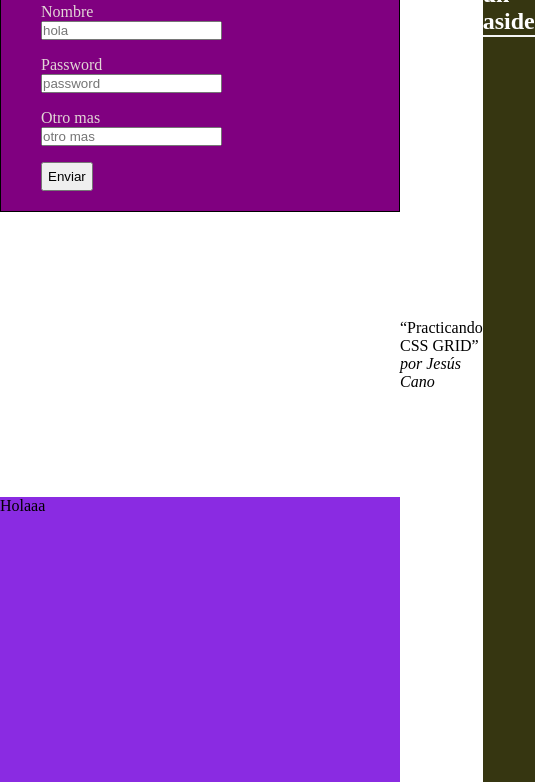
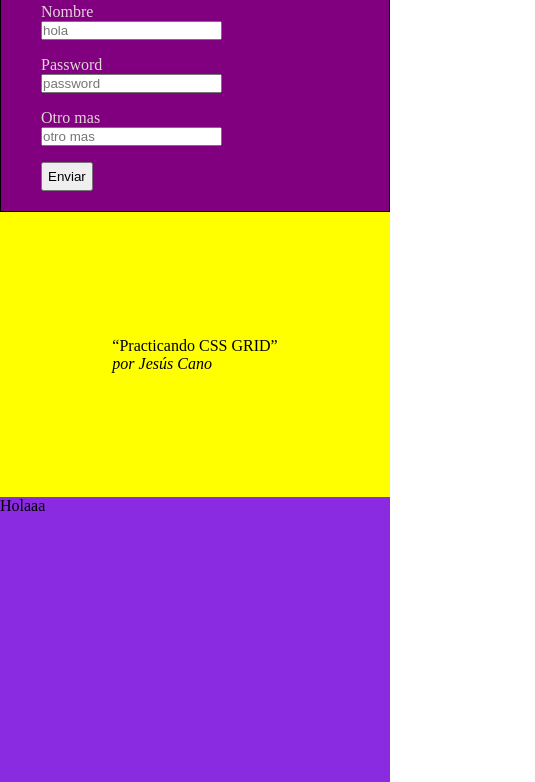
Before and after one commit to jesuscano80/practicando-CSS-Grid, a plain HTML site: page index.html in a window 390 px wide. Shown: the part 73-855 px from the top of the page, 535 px wide, since content can reach past the window. Drawn offline with Linux system fonts and the light colour scheme.

Commit message:
haciendolo responsive

```diff
--- a/style.css
+++ b/style.css
@@ -3,11 +3,13 @@
   padding: 0;
   box-sizing: border-box;
 }
-
+main{
+  margin: 0 20px 0 20px;
+}
 .container {
   display: grid;
-  grid-template-columns: 1fr 1fr 1fr;
-  grid-template-rows: 1fr 1fr 1fr;
+  grid-template-columns:repeat(3, 1fr);
+  grid-template-rows: repeat(3, 1fr);
 }
 
 .form {
@@ -18,7 +20,6 @@
 
   display: grid;
   gap: 1em;
-  width: 400px;
   border: 1px solid black;
 }
 
@@ -56,3 +57,75 @@ aside {
   align-self: center;
   justify-self: center;
 }
+
+@media screen and (max-width:768px){
+  main{
+
+
+  }
+  .container {
+  }
+
+  .form {
+    grid-column: 1/3;
+
+  }
+
+  button {
+  }
+  label {
+  }
+
+  h1 {
+  }
+
+  aside {
+  }
+
+  .middle {
+    grid-column: 1/3;
+  }
+
+  .elcentro {
+    grid-column:1/3;
+  }
+
+}
+
+@media screen and (max-width:450px){
+  main{
+   margin:0;
+    background-color: yellow;
+  }
+  .container {
+  }
+
+  .form {
+    grid-column: 1/4;
+
+  }
+
+  button {
+  }
+  label {
+  }
+
+  h1 {
+  }
+
+  aside {
+    display:none;
+  }
+
+  .middle {
+    grid-column: 1/4;
+
+
+  }
+
+  .elcentro {
+    grid-column: 1/4;
+  }
+
+
+}
```
